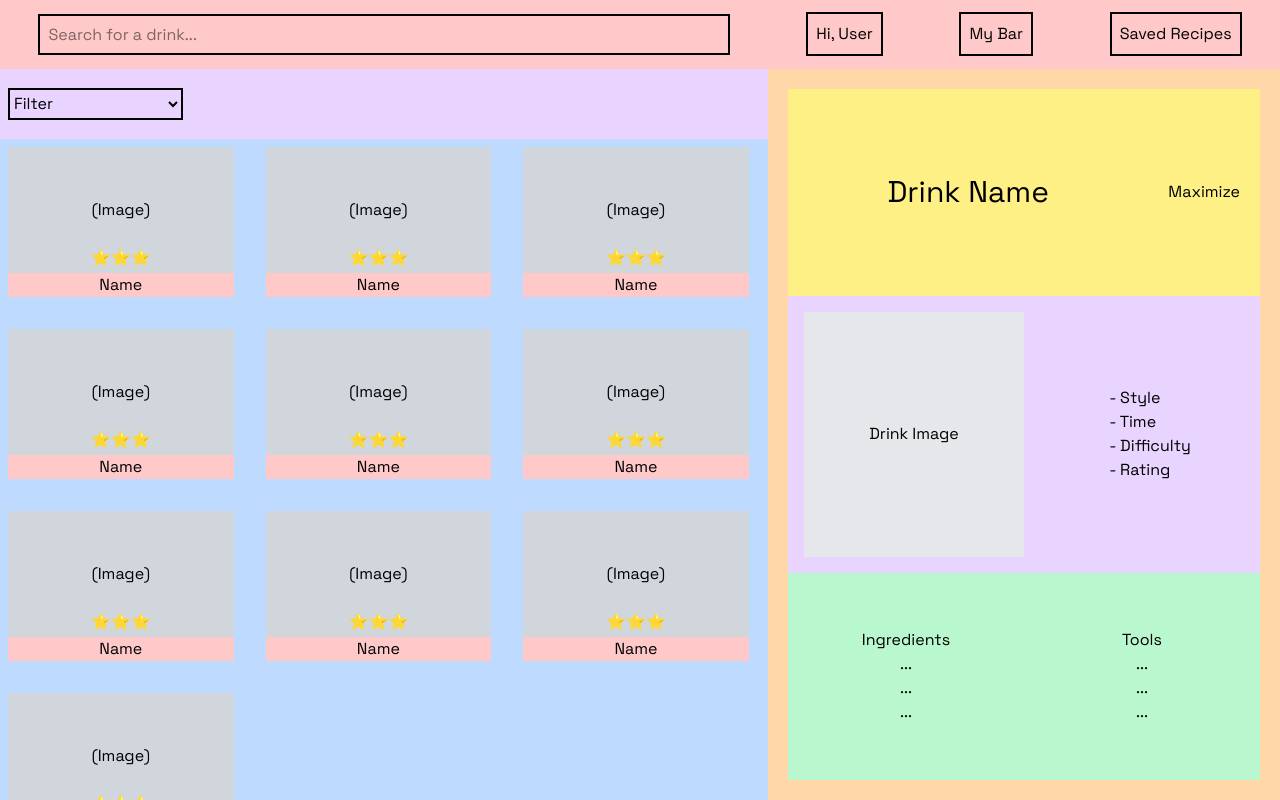
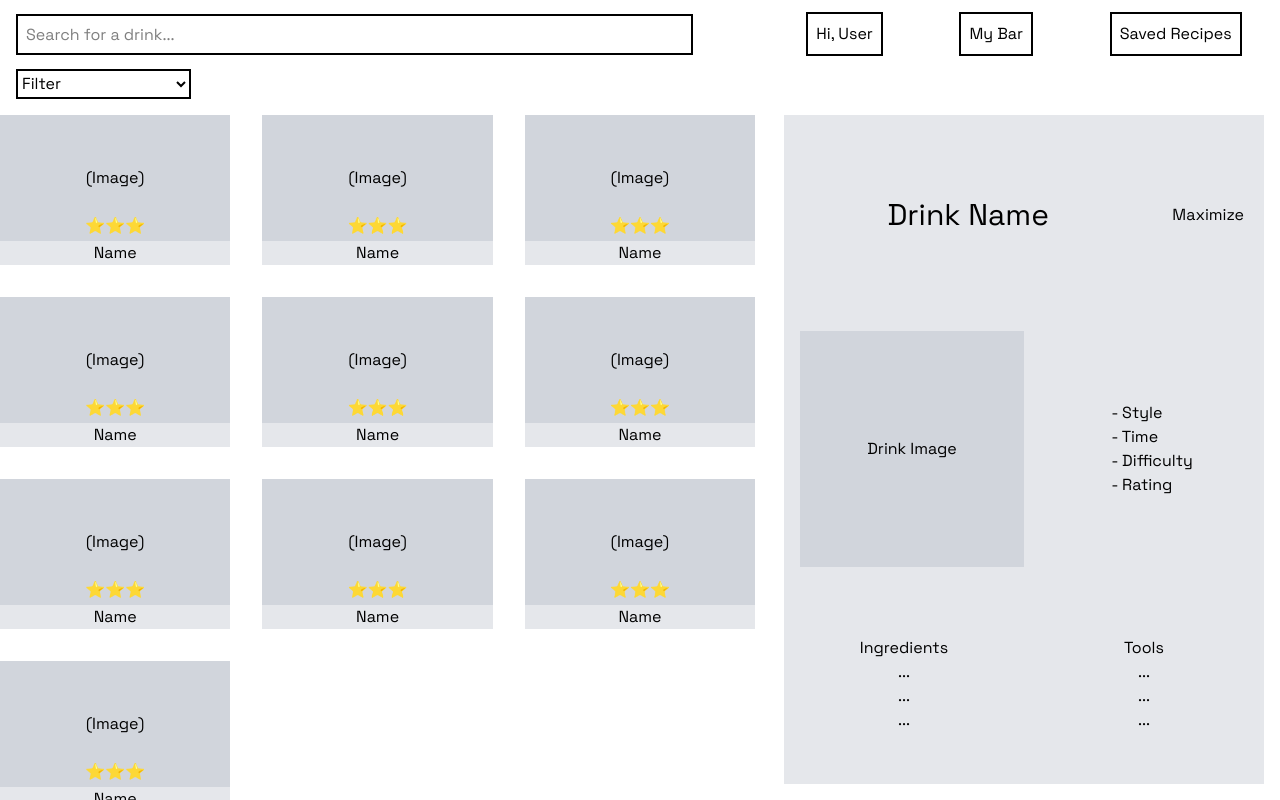
Before and after one commit to louisdoan9/4hc3-drinks-project, a React (Vite) app: page / in a window 1280 px wide. Built offline with nearby package versions, Linux system fonts and the light colour scheme.

Commit message:
small adjustments to horizontal prototype

```diff
--- a/src/App.tsx
+++ b/src/App.tsx
@@ -9,22 +9,22 @@ function App() {
 	const [view, setView] = useState('home');
 
 	return view === 'home' ? (
-		<main className="flex flex-col h-full bg-orange-400">
+		<main className="flex flex-col h-full">
 			<Navbar setView={setView} />
 
 			<section className="h-full flex overflow-y-auto">
-				<div className="flex flex-col w-[60%] bg-blue-200">
+				<div className="flex flex-col w-[60%]">
 					<Filter />
 
 					<DrinksList />
 				</div>
-				<div className="w-[40%] p-5 bg-orange-200">
+				<div className="w-[40%] p-4 mt-[30px]">
 					<DrinkPreview />
 				</div>
 			</section>
 		</main>
 	) : (
-		<main className="flex flex-col h-full bg-blue-200">
+		<main className="flex flex-col h-full">
 			<MyBar setView={setView} />
 		</main>
 	);
--- a/src/components/DrinkPreview.tsx
+++ b/src/components/DrinkPreview.tsx
@@ -2,8 +2,8 @@ import { Dialog } from '@/components/retroui/Dialog';
 
 export default function DrinkPreview() {
 	return (
-		<div className="flex flex-col bg-red-200 w-full h-full justify-around">
-			<div className="flex bg-yellow-200 h-[30%] justify-center items-center">
+		<div className="flex flex-col bg-gray-200 w-full h-full justify-around ">
+			<div className="flex bg-gray-200 h-[30%] justify-center items-center">
 				<h2 className="w-[80%] text-3xl text-center">Drink Name</h2>
 				<Dialog>
 					<Dialog.Trigger asChild>
@@ -38,8 +38,8 @@ export default function DrinkPreview() {
 					</Dialog.Content>
 				</Dialog>
 			</div>
-			<div className="flex h-[40%] bg-purple-200">
-				<div className="w-full m-4 flex justify-center items-center bg-gray-200">Drink Image</div>
+			<div className="flex h-[40%] bg-gray-200">
+				<div className="w-full m-4 flex justify-center items-center bg-gray-300">Drink Image</div>
 				<div className="w-full flex justify-center items-center">
 					<ul>
 						<li>- Style</li>
@@ -49,7 +49,7 @@ export default function DrinkPreview() {
 					</ul>
 				</div>
 			</div>
-			<div className="flex h-[30%] bg-green-200">
+			<div className="flex h-[30%] bg-gray-200">
 				<div className="w-full flex flex-col items-center justify-center">
 					<h3>Ingredients</h3>
 					<ul>
--- a/src/components/DrinksList.tsx
+++ b/src/components/DrinksList.tsx
@@ -1,13 +1,15 @@
 export default function DrinksList() {
 	return (
-		<div className="flex gap-8 flex-wrap p-2 min-h-0 overflow-y-auto">
+		<div className="overflow-y-auto py-4" dir="rtl">
+			<div className="flex gap-8 flex-wrap min-h-0" dir="ltr">
 				{Array.from({ length: 10 }).map(() => (
 					<div className="h-[150px] w-[30%] min-w-[150px] relative flex flex-col items-center">
 						<div className="h-full w-full min-h-0 bg-gray-300 flex justify-center items-center">(Image)</div>
 						<h3 className="absolute bottom-[15px] left-[50%] translate-[-50%]">⭐⭐⭐</h3>
-					<h2 className="bg-red-200 w-full text-center">Name</h2>
+						<h2 className="bg-gray-200 w-full text-center">Name</h2>
 					</div>
 				))}
 			</div>
+		</div>
 	);
 }
--- a/src/components/Filter.tsx
+++ b/src/components/Filter.tsx
@@ -1,6 +1,6 @@
 export default function Filter() {
 	return (
-		<div className="bg-purple-200 h-[75px] items-center flex p-2">
+		<div className="items-center flex pl-4">
 			<select className="w-[175px] min-h-[30px] h-[60%] border-2" value="filter" defaultValue={'filter'}>
 				<option className="hidden" value="filter">
 					Filter
--- a/src/components/MyBar.tsx
+++ b/src/components/MyBar.tsx
@@ -3,7 +3,7 @@ import { Dialog } from './retroui/Dialog';
 export default function MyBar({ setView }) {
 	return (
 		<>
-			<nav className="flex h-[75px] bg-red-200">
+			<nav className="flex h-[75px]">
 				<div className="w-[60%] flex justify-around items-center ">
 					<button className="border-2 mr-auto ml-2 p-2" onClick={() => setView('home')}>
 						Home
@@ -11,8 +11,8 @@ export default function MyBar({ setView }) {
 				</div>
 			</nav>
 
-			<section className="h-full flex flex-col bg-yellow-200">
-				<div className="flex flex-col min-h-0 bg-pink-200 h-full p-4">
+			<section className="h-full flex flex-col">
+				<div className="flex flex-col min-h-0 h-full p-4">
 					<h2 className="text-2xl">Drinks</h2>
 					<div className="flex gap-8 overflow-x-auto p-2 min-h-0 overflow-y-hidden">
 						{Array.from({ length: 4 }).map(() => (
@@ -30,7 +30,7 @@ export default function MyBar({ setView }) {
 						))}
 					</div>
 				</div>
-				<div className="flex flex-col min-h-0 bg-green-200 h-full p-4">
+				<div className="flex flex-col min-h-0 h-full p-4">
 					<h2 className="text-2xl">Ingredients</h2>
 					<div className="flex gap-8 overflow-x-auto p-2 min-h-0 overflow-y-hidden">
 						{Array.from({ length: 6 }).map(() => (
@@ -51,7 +51,7 @@ export default function MyBar({ setView }) {
 			</section>
 			<Dialog>
 				<Dialog.Trigger asChild>
-					<button className="text-2xl text-center">Add Item</button>
+					<button className="text-2xl text-center shadow-2xl bg-gray-200">Add Item</button>
 				</Dialog.Trigger>
 				<Dialog.Content>
 					<div className="h-[80vh] w-[40vw] bg-white flex flex-col p-4 gap-8">
--- a/src/components/Navbar.tsx
+++ b/src/components/Navbar.tsx
@@ -1,7 +1,7 @@
 export default function Navbar({ setView }) {
 	return (
-		<nav className="flex h-[75px] bg-red-200">
-			<div className="w-[60%] flex justify-center items-center">
+		<nav className="flex h-[75px]">
+			<div className="w-[60%] flex pl-4 items-center">
 				<input className="w-[90%] h-[60%] border-2 p-2" placeholder="Search for a drink..." />
 			</div>
 			<div className="w-[40%] flex justify-around items-center ">
```
Lines whose indentation alone changed are shown as unchanged.
